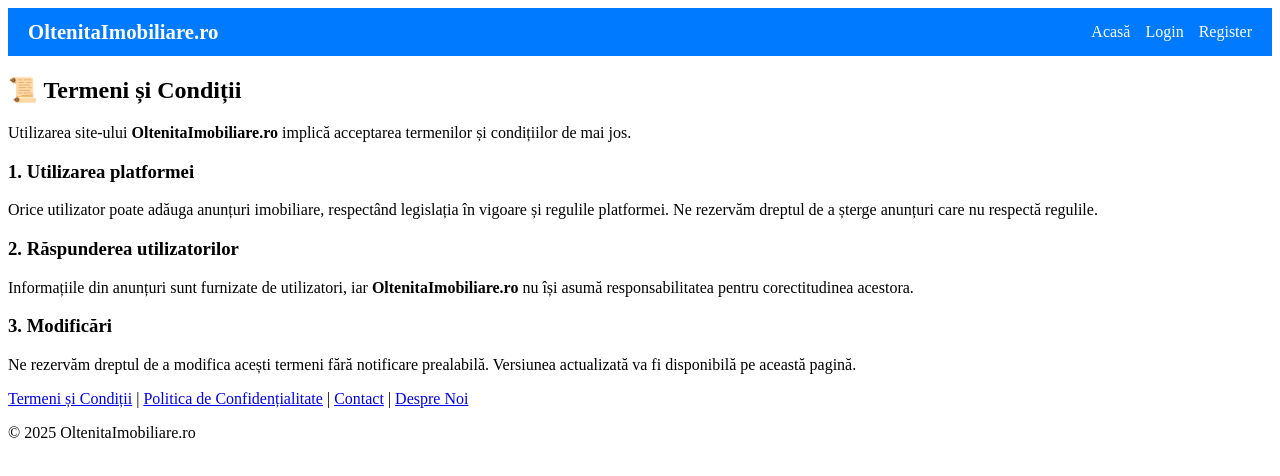
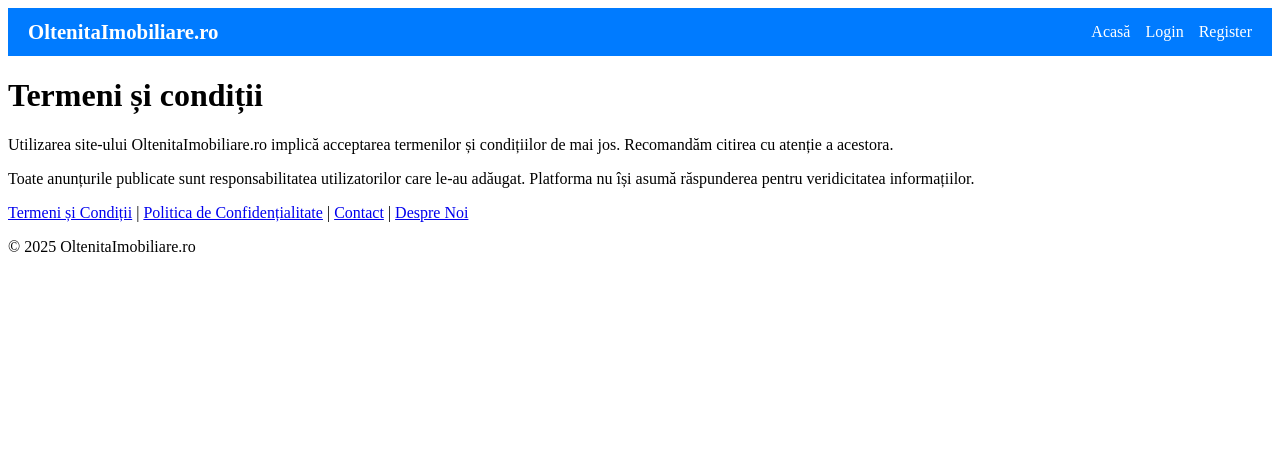
Before and after one commit to Nutujean/oltenitaimobiliare-frontend, a React (Vite) app: page /termeni in a window 1280 px wide. Shown: the top 476 px of the page. Built offline with nearby package versions, Linux system fonts and the light colour scheme.

Commit message:
Add legal pages: DespreNoi, Contact, Termeni, Confidentialitate

```diff
--- a/src/pages/Confidentialitate.jsx
+++ b/src/pages/Confidentialitate.jsx
@@ -3,28 +3,14 @@ import React from "react";
 function Confidentialitate() {
   return (
     <div className="container">
-      <h2>🔒 Politica de Confidențialitate</h2>
+      <h1>Politica de confidențialitate</h1>
       <p>
-        Respectăm confidențialitatea datelor tale personale. Această politică
-        descrie ce date colectăm și cum le folosim.
+        Respectăm confidențialitatea utilizatorilor noștri și protejăm datele
+        personale conform legislației în vigoare.
       </p>
-
-      <h3>Date colectate</h3>
       <p>
-        Datele colectate pot include nume, email, telefon și detaliile
-        anunțurilor publicate.
-      </p>
-
-      <h3>Scopul utilizării</h3>
-      <p>
-        Folosim datele strict pentru funcționarea platformei și nu le vindem
-        către terți.
-      </p>
-
-      <h3>Drepturile utilizatorului</h3>
-      <p>
-        Ai dreptul să soliciți ștergerea datelor sau modificarea lor, conform
-        legislației GDPR.
+        Informațiile colectate sunt folosite exclusiv pentru funcționarea corectă a
+        platformei și nu vor fi divulgate unor terți fără acordul utilizatorului.
       </p>
     </div>
   );
--- a/src/pages/Contact.jsx
+++ b/src/pages/Contact.jsx
@@ -3,22 +3,13 @@ import React from "react";
 function Contact() {
   return (
     <div className="container">
-      <h2>📞 Contact</h2>
-      <p>Ne poți contacta folosind datele de mai jos:</p>
-
+      <h1>Contact</h1>
+      <p>Pentru întrebări sau sugestii, ne poți contacta la:</p>
       <ul>
-        <li><strong>Email:</strong> contact@oltenitaimobiliare.ro</li>
-        <li><strong>Telefon:</strong> +40 7XX XXX XXX</li>
-        <li><strong>Adresă:</strong> Strada Exemplu 10, Oltenița, România</li>
+        <li>Email: contact@oltenitaimobiliare.ro</li>
+        <li>Telefon: +40 700 000 000</li>
+        <li>Adresă: Str. Exemplu nr. 10, Oltenița, România</li>
       </ul>
-
-      <h3>Formular de contact</h3>
-      <form className="form-styled" onSubmit={(e) => e.preventDefault()}>
-        <input type="text" placeholder="Nume" required />
-        <input type="email" placeholder="Email" required />
-        <textarea placeholder="Mesajul tău" rows="4" required></textarea>
-        <button type="submit" className="btn">Trimite</button>
-      </form>
     </div>
   );
 }
--- a/src/pages/DespreNoi.jsx
+++ b/src/pages/DespreNoi.jsx
@@ -3,21 +3,14 @@ import React from "react";
 function DespreNoi() {
   return (
     <div className="container">
-      <h2>ℹ️ Despre Noi</h2>
+      <h1>Despre noi</h1>
       <p>
-        <strong>OltenitaImobiliare.ro</strong> este platforma locală de anunțuri
-        imobiliare din zona Oltenița și împrejurimi.
+        OltenitaImobiliare.ro este platforma ta locală pentru vânzări, închirieri și
+        cumpărări de apartamente, case, terenuri și spații comerciale în zona Oltenița.
       </p>
-
       <p>
-        Scopul nostru este să conectăm proprietarii și chiriașii cu potențialii
-        clienți într-un mod simplu, rapid și sigur.
-      </p>
-
-      <p>
-        Oferim o interfață modernă și intuitivă pentru publicarea și
-        căutarea anunțurilor, cu opțiuni de filtrare și categorii variate:
-        <em> apartamente, case, garsoniere, terenuri, spații comerciale</em>.
+        Ne dorim să facem procesul de căutare și publicare de anunțuri cât mai simplu,
+        rapid și sigur pentru utilizatori.
       </p>
     </div>
   );
--- a/src/pages/Termeni.jsx
+++ b/src/pages/Termeni.jsx
@@ -3,30 +3,14 @@ import React from "react";
 function Termeni() {
   return (
     <div className="container">
-      <h2>📜 Termeni și Condiții</h2>
+      <h1>Termeni și condiții</h1>
       <p>
-        Utilizarea site-ului <strong>OltenitaImobiliare.ro</strong> implică
-        acceptarea termenilor și condițiilor de mai jos.
+        Utilizarea site-ului OltenitaImobiliare.ro implică acceptarea termenilor și
+        condițiilor de mai jos. Recomandăm citirea cu atenție a acestora.
       </p>
-
-      <h3>1. Utilizarea platformei</h3>
       <p>
-        Orice utilizator poate adăuga anunțuri imobiliare, respectând legislația
-        în vigoare și regulile platformei. Ne rezervăm dreptul de a șterge
-        anunțuri care nu respectă regulile.
-      </p>
-
-      <h3>2. Răspunderea utilizatorilor</h3>
-      <p>
-        Informațiile din anunțuri sunt furnizate de utilizatori, iar
-        <strong> OltenitaImobiliare.ro</strong> nu își asumă responsabilitatea
-        pentru corectitudinea acestora.
-      </p>
-
-      <h3>3. Modificări</h3>
-      <p>
-        Ne rezervăm dreptul de a modifica acești termeni fără notificare
-        prealabilă. Versiunea actualizată va fi disponibilă pe această pagină.
+        Toate anunțurile publicate sunt responsabilitatea utilizatorilor care le-au
+        adăugat. Platforma nu își asumă răspunderea pentru veridicitatea informațiilor.
       </p>
     </div>
   );
```
